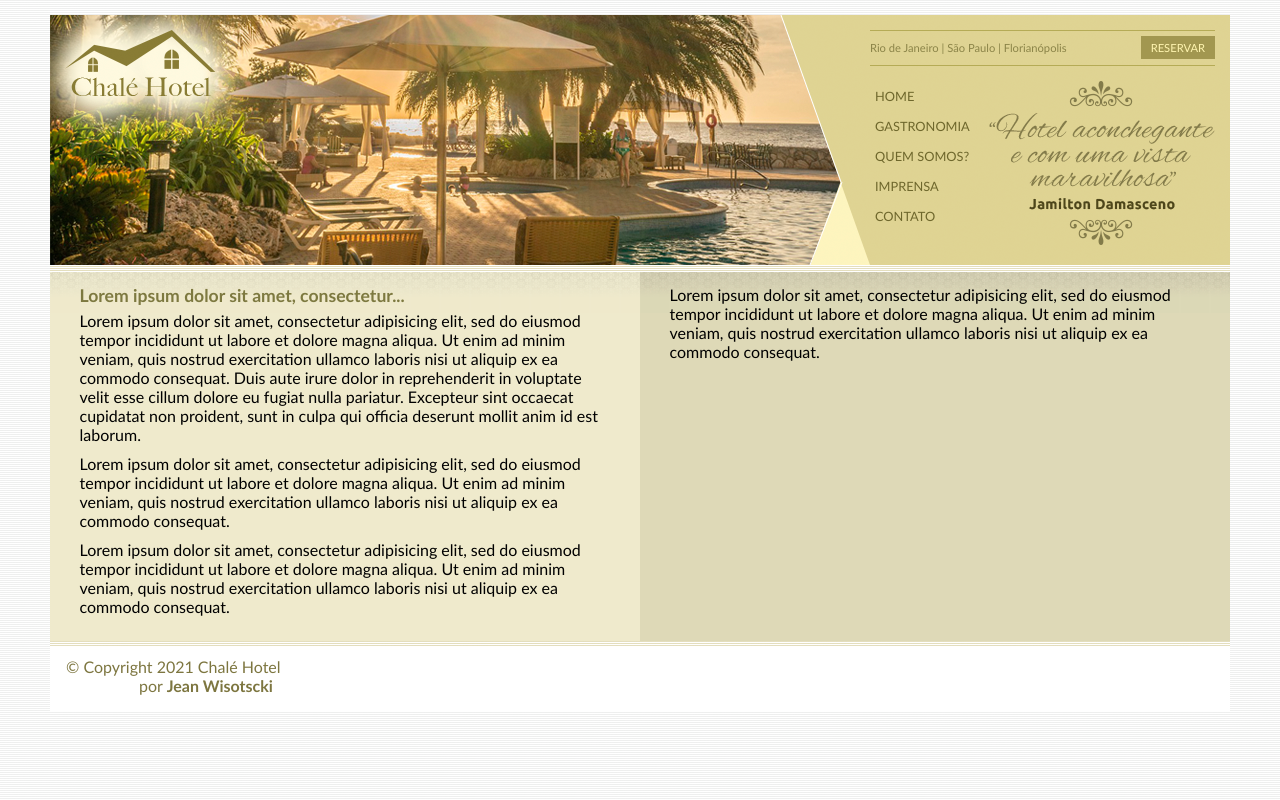
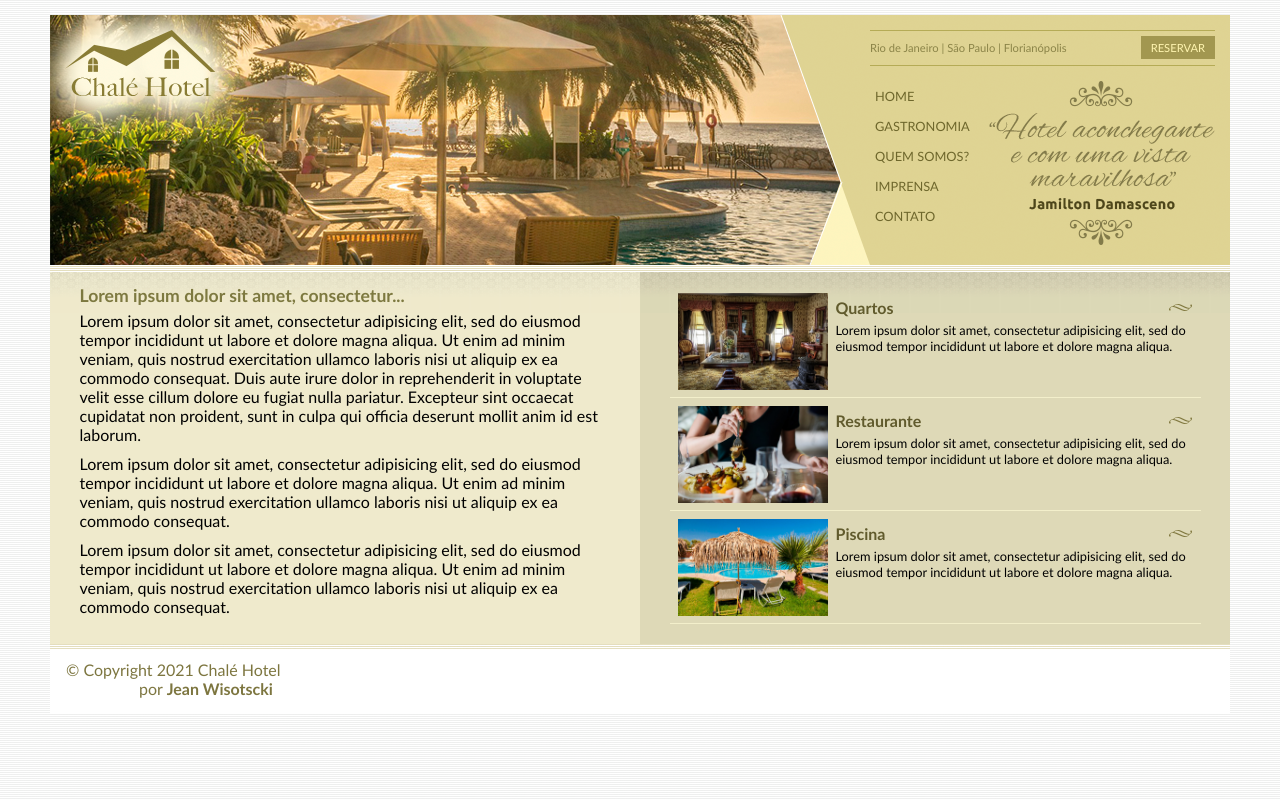
Before and after one commit to jeanwisotscki/chale-hotel, a plain HTML site: page index.html in a window 1280 px wide. Drawn offline with Linux system fonts and the light colour scheme.

Commit message:
pagina principal finalizada

```diff
--- a/css/style.css
+++ b/css/style.css
@@ -168,6 +168,38 @@ ul#navegacao a:hover{
 }
 
 /*
+** APRESENTAÇÃO DO CONTEÚDO LATERAL **
+*/
+
+#beneficios li{
+	padding: 8px;
+	border-bottom: 1px solid #f3efcb;
+	height: 6em;
+}
+
+#beneficios li a img{
+	float: left;
+	margin-right: 8px;
+}
+
+#beneficios li a p{
+	font-size: 0.8em;
+	color: #000;
+}
+
+#beneficios li a h3{
+	padding: 5px 0;
+	font-size: 1em;
+	color: #615b2d;
+	background: url(../imagens/ornamento.png) no-repeat center right;
+}
+
+#beneficios li:hover{
+	background: #f6f3d6;
+	cursor: pointer;
+}
+
+/*
 ** RODAPÉ **
 */
 
--- a/index.html
+++ b/index.html
@@ -3,6 +3,7 @@
 <html>
 
 	<head>
+
 		<meta charset="utf-8">
 		<title>Chalé Hotel</title>
 
@@ -48,11 +49,12 @@
 
 					</div>
 
-				</div> <!-- /fim do menu -->
+				</div>          <!-- /fim do menu -->
 
-			</div> <!-- fim do /topo -->
+			</div>          <!-- fim do /topo -->
 
 			<div id="area-principal"> <!-- inicio principal -->
+
 				<div class="conteudo">
 
 					<h2>
@@ -83,25 +85,60 @@
 					</p>
 
 				</div>
-			</div> <!-- fim /principal -->
+
+			</div>                    <!-- fim /principal -->
 
 			<div id="area-lateral"> <!-- inicio lateral -->
+
 				<div class="conteudo">
-					<p>
-						Lorem ipsum dolor sit amet, consectetur adipisicing elit, sed do eiusmod
-						tempor incididunt ut labore et dolore magna aliqua. Ut enim ad minim veniam,
-						quis nostrud exercitation ullamco laboris nisi ut aliquip ex ea commodo
-						consequat.
-					</p>
+
+					<ul id="beneficios">
+
+						<li>
+							<a href="">
+								<img src="imagens/apartamento.jpg" width="150" alt="Quartos">
+								<h3>Quartos</h3>
+								<p>
+									Lorem ipsum dolor sit amet, consectetur adipisicing elit, sed do eiusmod
+									tempor incididunt ut labore et dolore magna aliqua.
+								</p>
+							</a>
+						</li>
+
+						<li>
+							<a href="">
+								<img src="imagens/restaurante.jpg" width="150" alt="Restaurante">
+								<h3>Restaurante</h3>
+								<p>
+									Lorem ipsum dolor sit amet, consectetur adipisicing elit, sed do eiusmod
+									tempor incididunt ut labore et dolore magna aliqua.
+								</p>
+							</a>
+						</li>
+
+						<li>
+							<a href="">
+								<img src="imagens/piscina.jpg" width="150" alt="Piscina">
+								<h3>Piscina</h3>
+								<p>
+									Lorem ipsum dolor sit amet, consectetur adipisicing elit, sed do eiusmod
+									tempor incididunt ut labore et dolore magna aliqua.
+								</p>
+							</a>
+						</li>
+
+					</ul>
+
 				</div>
-			</div> <!-- fim /lateral -->
+
+			</div>                  <!-- fim /lateral -->
 
 			<div id="rodape"> <!-- RODAPÉ -->
 				<span>&copy; Copyright 2021 Chalé Hotel</span><br>
 				<span style="padding-left: 73px;">por <strong>Jean Wisotscki</strong></span>
 			</div>
 
-		</div> <!-- fim do /container -->
+		</div>               <!-- fim do /container -->
 
 	</body>
 
```
